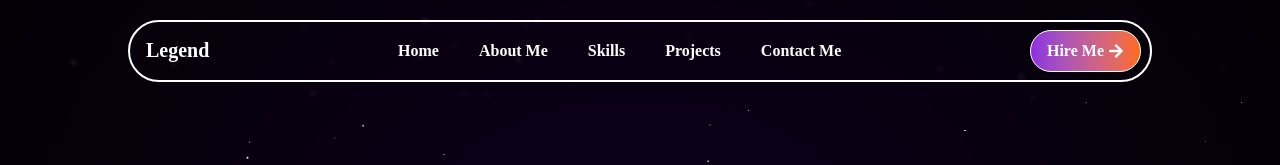
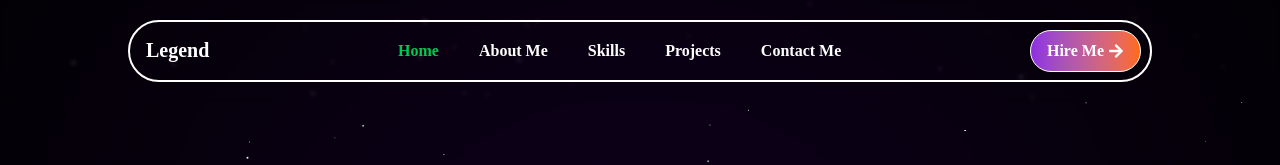
Before and after one commit to Nitesh47kumars/Portfolio, a React app: page / in a window 1280 px wide. Shown: the top 165 px of the page. Built offline with nearby package versions, Linux system fonts and the light colour scheme; the HTML template or start-up script is replaced by a standard one.

Commit message:
Add Active Class To Navbar & Fix Issue

```diff
--- a/src/Components/Navbar/NavbarList.jsx
+++ b/src/Components/Navbar/NavbarList.jsx
@@ -1,5 +1,6 @@
 import React from 'react'
 import {Link} from 'react-scroll'
+import { useEffect } from 'react';
 
 const NavbarList = ({setMobMenu}) => {
     const links = [
@@ -9,18 +10,39 @@ const NavbarList = ({setMobMenu}) => {
         {link: "Projects",section:"projects"},
         {link: "Contact Me",section:"contact"},
     ]
+
+    useEffect(() => {
+      // Force scroll detection for react-scroll spy
+      setTimeout(() => {
+        window.scrollTo({
+          top: 1,
+          behavior: 'auto',
+        });
+        window.scrollTo({
+          top: 0,
+          behavior: 'auto',
+        });
+      }, 100); // delay ensures DOM is fully mounted
+    }, []);
+
+
   return (
     <div>
         <ul className='flex gap-10 max-md:gap-6 z-1 font-bold md:flex-row max-md:flex-col max-md:absolute max-md:top-[80px] max-md:py-6 max-md:left-0 max-md:w-full max-md:text-center max-md:backdrop-blur-sm'>
             {links.map((curr,idx)=>{
                 return <li key={idx} className='group'>
                     <Link
+                        to={curr.section}
+                        activeClass="active"
+                        spy={true}
                         smooth={true}
                         duration={600}
-                        to={curr.section}
                         offset={-100}
-                        onClick={()=>setMobMenu(false)}
-                        className='cursor-pointer group-hover:text-green-400 transition-all duration-500'>{curr.link}</Link>
+                        onClick={() => setMobMenu(false)}
+                        className="cursor-pointer group-hover:text-green-400 transition-all duration-500"
+                        >
+                        {curr.link}
+                    </Link>
                     <div className='h-[1px] mx-auto bg-green-400 w-0 group-hover:w-full transition-all duration-500'/>
                 </li>
             })}
--- a/src/index.css
+++ b/src/index.css
@@ -6,6 +6,9 @@ body{
     font-family: outfit-fallback;
 }
 
+.active{
+  @apply text-green-500;
+}
 .lenis.lenis-smooth {
     scroll-behavior: auto !important;
 }
```
